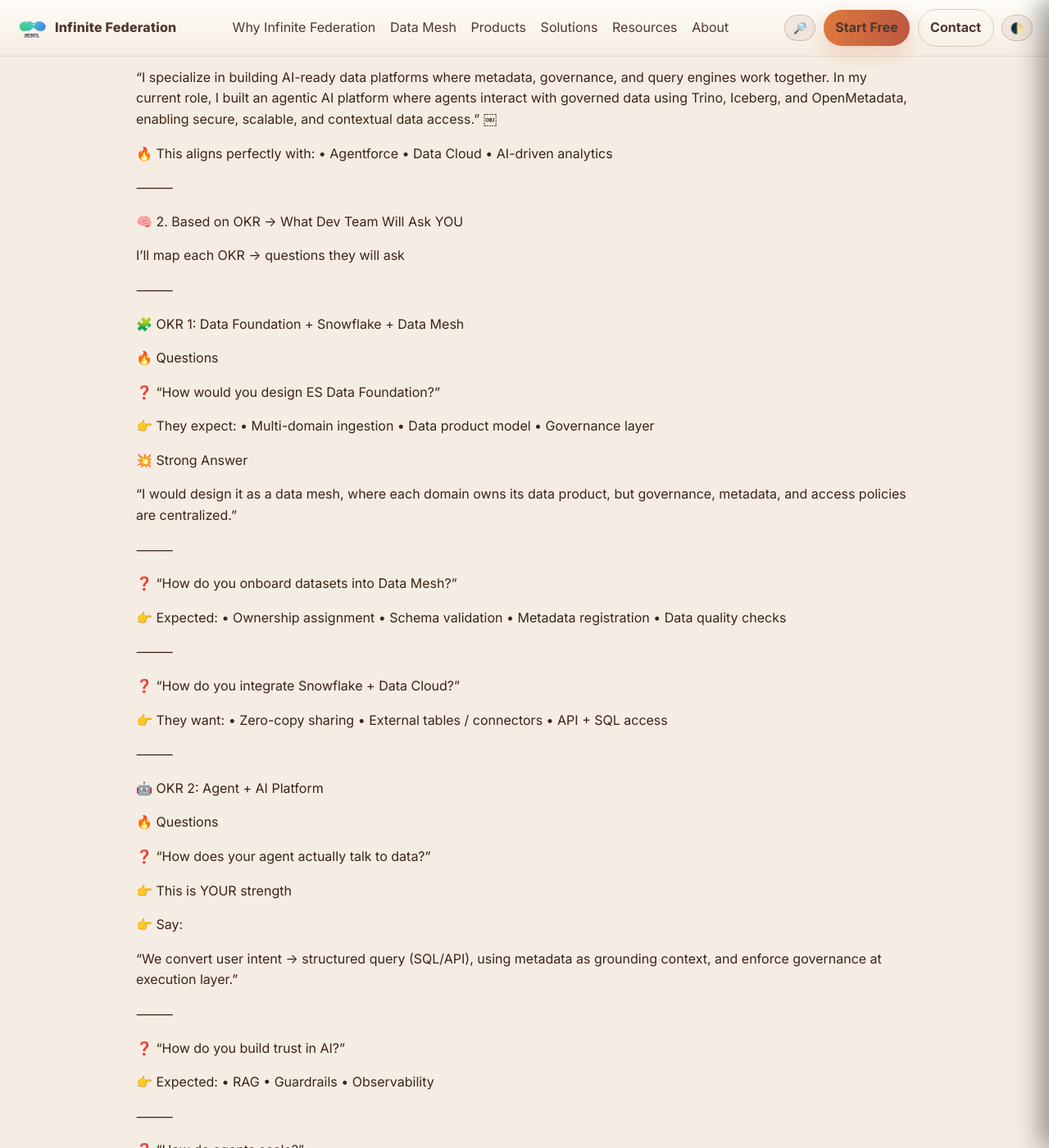
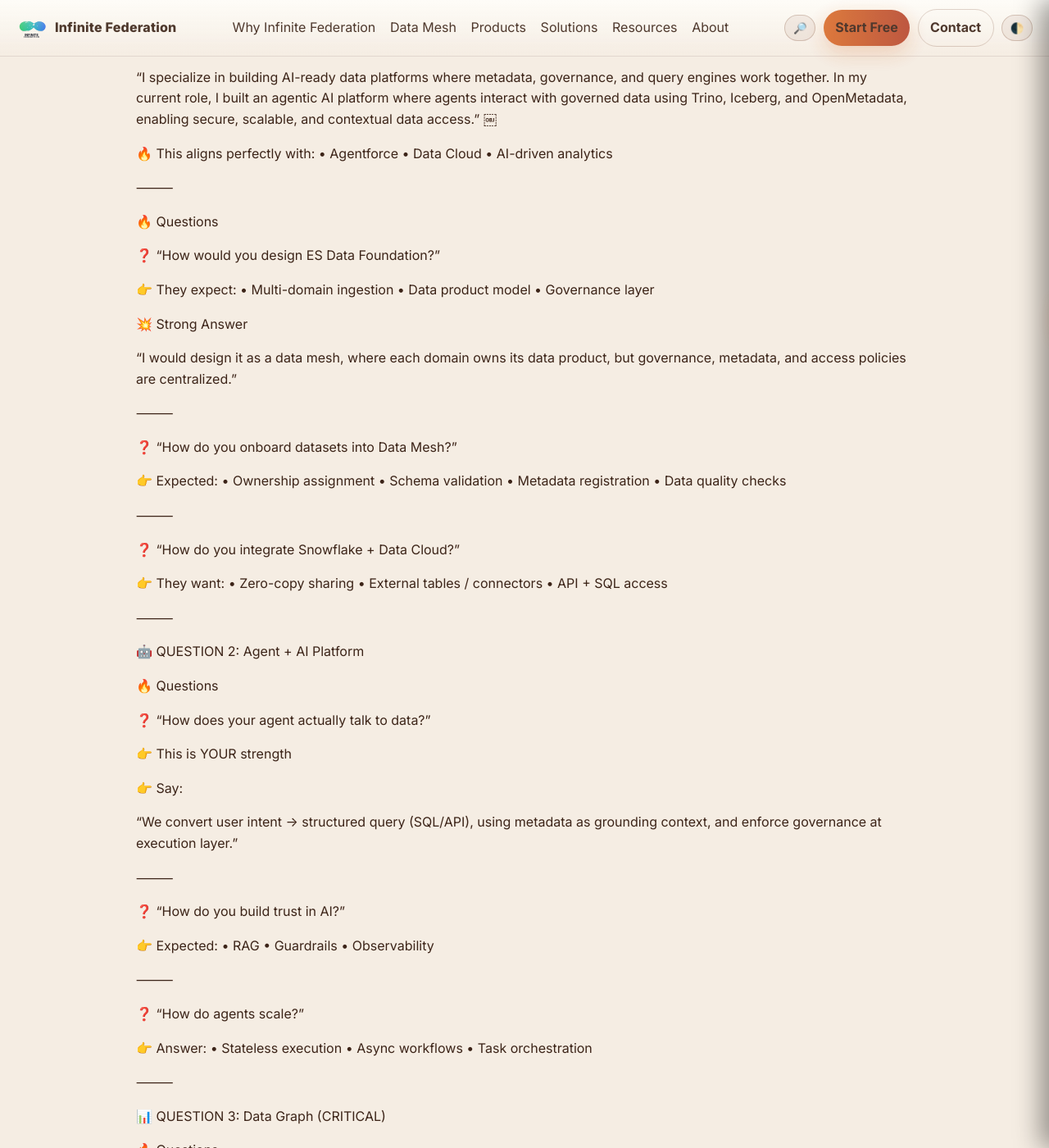
Before and after one commit to InfiniteFederation/InfiniteFederation.github.io, a Jekyll site: the page built from lab/salesforce/07.md, in a window 1280 px wide and 1400 px high, scrolled down 352 px. Shown: the whole window at 82% size. Built offline with Jekyll 4.4.1, drawn with Linux system fonts in a browser that asks for light colours; our own code applies the rules of GitHub Pages for plain Markdown files; some of the changed text lies outside the part shown.

Commit message:
Update 07.md

```diff
--- a/lab/salesforce/07.md
+++ b/lab/salesforce/07.md
@@ -23,14 +23,6 @@ In my current role, I built an agentic AI platform where agents interact with go
 	•	AI-driven analytics
 
 ⸻
-
-🧠 2. Based on OKR → What Dev Team Will Ask YOU
-
-I’ll map each OKR → questions they will ask
-
-⸻
-
-🧩 OKR 1: Data Foundation + Snowflake + Data Mesh
 
 🔥 Questions
 
@@ -66,7 +58,7 @@ I’ll map each OKR → questions they will ask
 
 ⸻
 
-🤖 OKR 2: Agent + AI Platform
+🤖 QUESTION 2: Agent + AI Platform
 
 🔥 Questions
 
@@ -98,7 +90,7 @@ I’ll map each OKR → questions they will ask
 
 ⸻
 
-📊 OKR 3: Data Graph (CRITICAL)
+📊 QUESTION 3: Data Graph (CRITICAL)
 
 🔥 Questions
 
@@ -121,7 +113,7 @@ I’ll map each OKR → questions they will ask
 
 ⸻
 
-⚙️ OKR 4: Ingestion Pipelines
+⚙️ QUESTION 4: Ingestion Pipelines
 
 🔥 Questions
 
@@ -153,7 +145,7 @@ I’ll map each OKR → questions they will ask
 
 ⸻
 
-🔐 OKR 5: Governance + PII
+🔐 QUESTION 5: Governance + PII
 
 🔥 Questions
 
@@ -173,7 +165,7 @@ I’ll map each OKR → questions they will ask
 
 ⸻
 
-📈 OKR 6: Data Quality Framework
+📈 QUESTION 6: Data Quality Framework
 
 🔥 Questions
 
```
